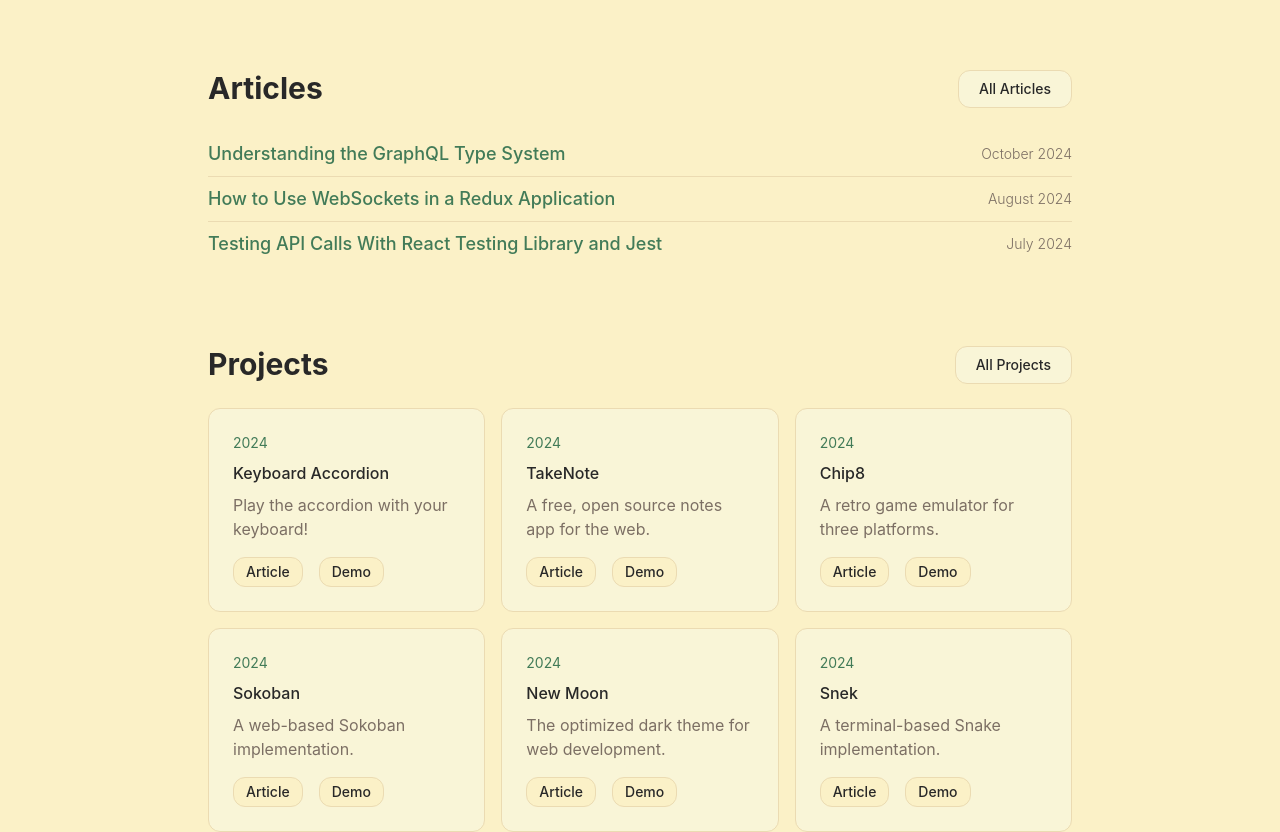
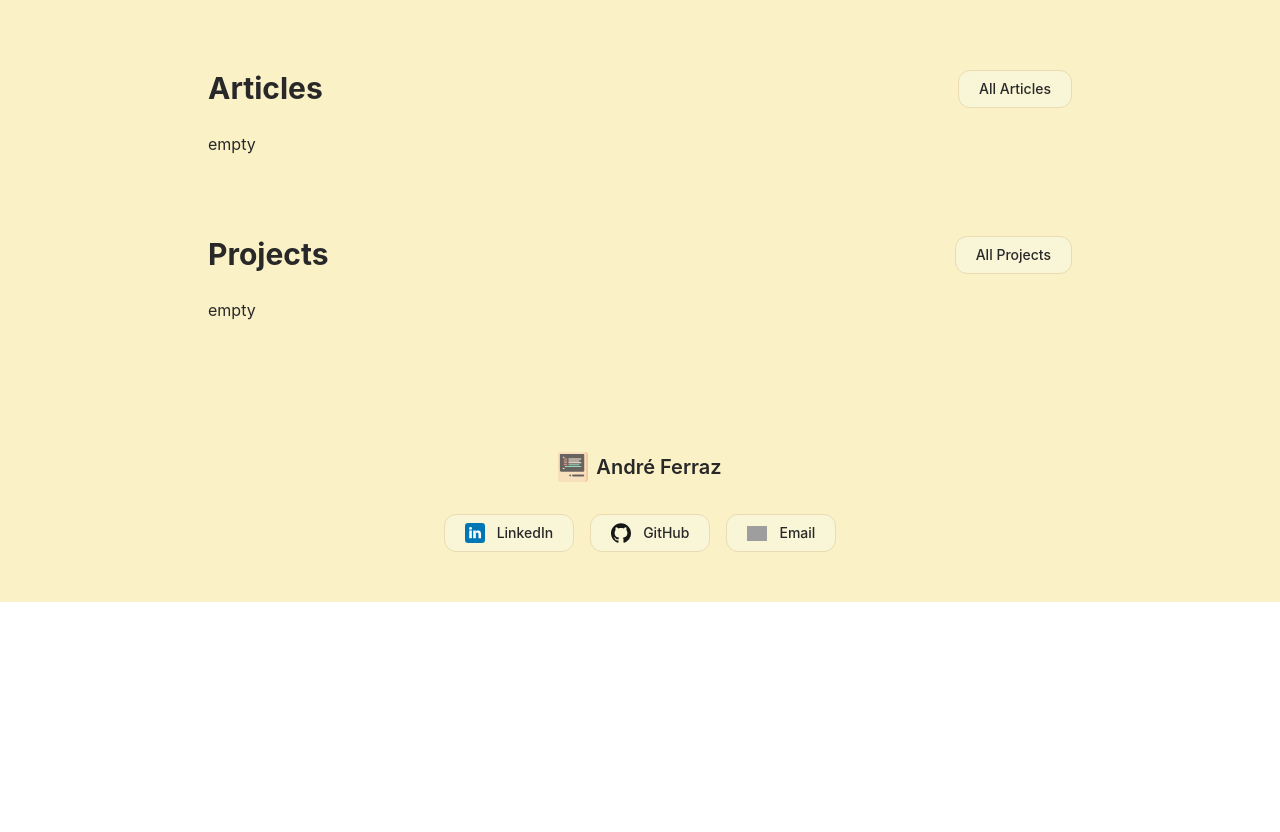
Before and after one commit to andreferrazz/andreferraz.com, a SvelteKit app: page / in a window 1280 px wide. Shown: the part 520-1352 px from the top of the page. After the commit the page ends 1122 px from the top, so only its background shows below. Built offline with nearby package versions, Linux system fonts and the light colour scheme; grey boxes are pictures that could not be loaded.

Commit message:
Handle empty content in home page

```diff
--- a/src/routes/+layout.svelte
+++ b/src/routes/+layout.svelte
@@ -3,8 +3,8 @@
 	let { children } = $props();
 </script>
 
-<div class="min-h-screen bg-gruvbox-bg0 font-display text-gruvbox-fg0">
-	<div class="fixed h-[50px] w-full border-b border-solid border-gruvbox-bg1 bg-gruvbox-bg0">
+<div class="bg-gruvbox-bg0 text-gruvbox-fg0 min-h-screen font-display">
+	<div class="border-gruvbox-bg1 bg-gruvbox-bg0 fixed h-[50px] w-full border-b border-solid">
 		<div class="container mx-auto flex h-[50px] max-w-4xl items-center justify-between px-4">
 			<a href="/" class="flex items-center gap-2">
 				<img src="code.svg" alt="GUI Terminal" class="w-[30px]" />
@@ -12,9 +12,9 @@
 			</a>
 
 			<div>
-				<a class="mx-1 px-2 sm:px-4 py-2 text-sm font-semibold rounded-xl border-solid border-gruvbox-bg1 active:border active:bg-gruvbox-bg0-hard1" href="/blog">Articles</a>
-				<a class="mx-1 px-2 sm:px-4 py-2 text-sm font-semibold rounded-xl border-solid border-gruvbox-bg1 active:border active:bg-gruvbox-bg0-hard1" href="/projects">Projects</a>
-				<a class="mx-1 px-2 sm:px-4 py-2 text-sm font-semibold rounded-xl border-solid border-gruvbox-bg1 active:border active:bg-gruvbox-bg0-hard1" href="/about">About Me</a>
+				<a class="border-gruvbox-bg1 active:bg-gruvbox-bg0-hard1 mx-1 rounded-xl border-solid px-2 py-2 text-sm font-semibold active:border sm:px-4" href="/blog">Articles</a>
+				<a class="border-gruvbox-bg1 active:bg-gruvbox-bg0-hard1 mx-1 rounded-xl border-solid px-2 py-2 text-sm font-semibold active:border sm:px-4" href="/projects">Projects</a>
+				<a class="border-gruvbox-bg1 active:bg-gruvbox-bg0-hard1 mx-1 rounded-xl border-solid px-2 py-2 text-sm font-semibold active:border sm:px-4" href="/about">About Me</a>
 			</div>
 		</div>
 	</div>
--- a/src/routes/+page.svelte
+++ b/src/routes/+page.svelte
@@ -2,35 +2,35 @@
 	import LinkButton from '$lib/components/link-button.svelte';
 	import SmallLinkButton from '$lib/components/small-link-button.svelte';
 
-	let articles = [
-		{ title: 'Understanding the GraphQL Type System', link: '/article1', date: '2024-10-01', textDate: 'October 2024' },
-		{ title: 'How to Use WebSockets in a Redux Application	', link: '/article2', date: '2024-08-01', textDate: 'August 2024' },
-		{ title: 'Testing API Calls With React Testing Library and Jest', link: '/article3', date: '2024-07-01', textDate: 'July 2024' }
+	let articles: any[] = [
+		// { title: 'Understanding the GraphQL Type System', link: '/article1', date: '2024-10-01', textDate: 'October 2024' },
+		// { title: 'How to Use WebSockets in a Redux Application', link: '/article2', date: '2024-08-01', textDate: 'August 2024' },
+		// { title: 'Testing API Calls With React Testing Library and Jest', link: '/article3', date: '2024-07-01', textDate: 'July 2024' }
 	];
 
-	let projects = [
-		{ title: 'Keyboard Accordion', description: 'Play the accordion with your keyboard!', year: 2024, article: '/', demo: '/', live: '/' },
-		{ title: 'TakeNote', description: 'A free, open source notes app for the web.', year: 2024, article: '/', demo: '/', live: '/' },
-		{ title: 'Chip8', description: 'A retro game emulator for three platforms.', year: 2024, article: '/', demo: '/', live: '/' },
-		{ title: 'Sokoban', description: 'A web-based Sokoban implementation.', year: 2024, article: '/', demo: '/', live: '/' },
-		{ title: 'New Moon', description: 'The optimized dark theme for web development.', year: 2024, article: '/', demo: '/', live: '/' },
-		{ title: 'Snek', description: 'A terminal-based Snake implementation.', year: 2024, article: '/', demo: '/', live: '/' },
-	]
+	let projects: any[] = [
+		// { title: 'Keyboard Accordion', description: 'Play the accordion with your keyboard!', year: 2024, article: '/', demo: '/', live: '/' },
+		// { title: 'TakeNote', description: 'A free, open source notes app for the web.', year: 2024, article: '/', demo: '/', live: '/' },
+		// { title: 'Chip8', description: 'A retro game emulator for three platforms.', year: 2024, article: '/', demo: '/', live: '/' },
+		// { title: 'Sokoban', description: 'A web-based Sokoban implementation.', year: 2024, article: '/', demo: '/', live: '/' },
+		// { title: 'New Moon', description: 'The optimized dark theme for web development.', year: 2024, article: '/', demo: '/', live: '/' },
+		// { title: 'Snek', description: 'A terminal-based Snake implementation.', year: 2024, article: '/', demo: '/', live: '/' }
+	];
 </script>
 
 <section class="flex h-full flex-col-reverse items-start gap-8 pb-[80px] pt-[100px] sm:flex-row sm:items-center sm:pb-[120px] sm:pt-[200px]">
 	<div class="sm:w-2/3">
 		<h1 class="text-4xl font-bold sm:text-5xl">Hey, I'm André</h1>
-		<p class="mt-8 sm:text-lg text-gruvbox-fg4">I'm a software engineer passionate about building scalable solutions and simplifying complex systems. Here, you can explore my technical insights, learn more about my journey, and check out projects and stories that shaped my career.</p>
+		<p class="text-gruvbox-fg4 mt-8 sm:text-lg">I'm a software engineer passionate about building scalable solutions and simplifying complex systems. Here, you can explore my technical insights, learn more about my journey, and check out projects and stories that shaped my career.</p>
 	</div>
 	<div class="w-[200px] sm:w-1/3">
 		<svg class="fill-accent" viewBox="0 0 479 467" xmlns="http://www.w3.org/2000/svg" xmlns:xlink="http://www.w3.org/1999/xlink">
 			<mask id="mask" style="mask-type: alpha">
-				<path d="M9.19024 145.964C34.0253 76.5814 114.865 54.7299 184.111 29.4823C245.804 6.98884 311.86 -14.9503 370.735 14.143C431.207 44.026 467.948 107.508 477.191 174.311C485.897 237.229 454.931 294.377 416.506 344.954C373.74 401.245 326.068 462.801 255.442 466.189C179.416 469.835 111.552 422.137 65.1576 361.805C17.4835 299.81 -17.1617 219.583 9.19024 145.964Z"/>
+				<path d="M9.19024 145.964C34.0253 76.5814 114.865 54.7299 184.111 29.4823C245.804 6.98884 311.86 -14.9503 370.735 14.143C431.207 44.026 467.948 107.508 477.191 174.311C485.897 237.229 454.931 294.377 416.506 344.954C373.74 401.245 326.068 462.801 255.442 466.189C179.416 469.835 111.552 422.137 65.1576 361.805C17.4835 299.81 -17.1617 219.583 9.19024 145.964Z" />
 			</mask>
 			<g mask="url(#mask)">
-				<path d="M9.19024 145.964C34.0253 76.5814 114.865 54.7299 184.111 29.4823C245.804 6.98884 311.86 -14.9503 370.735 14.143C431.207 44.026 467.948 107.508 477.191 174.311C485.897 237.229 454.931 294.377 416.506 344.954C373.74 401.245 326.068 462.801 255.442 466.189C179.416 469.835 111.552 422.137 65.1576 361.805C17.4835 299.81 -17.1617 219.583 9.19024 145.964Z"/>
-				<image href="profile.png"/>
+				<path d="M9.19024 145.964C34.0253 76.5814 114.865 54.7299 184.111 29.4823C245.804 6.98884 311.86 -14.9503 370.735 14.143C431.207 44.026 467.948 107.508 477.191 174.311C485.897 237.229 454.931 294.377 416.506 344.954C373.74 401.245 326.068 462.801 255.442 466.189C179.416 469.835 111.552 422.137 65.1576 361.805C17.4835 299.81 -17.1617 219.583 9.19024 145.964Z" />
+				<image href="profile.png" />
 			</g>
 		</svg>
 	</div>
@@ -42,12 +42,16 @@
 		<LinkButton text="All Articles" href="/blog" />
 	</div>
 	<div>
+		{#if articles?.length > 0}
 			{#each articles as article}
-			<a href={article.link} class="group flex items-center justify-between border-b border-solid border-gruvbox-bg1 py-2 last:border-none">
+				<a href={article.link} class="border-gruvbox-bg1 group flex items-center justify-between border-b border-solid py-2 last:border-none">
 					<div class="text-base font-medium text-accent decoration-accent decoration-2 group-hover:underline sm:text-lg">{article.title}</div>
-				<time datetime={article.date} class="hidden sm:block text-sm font-light text-gruvbox-fg4">{article.textDate}</time>
+					<time datetime={article.date} class="text-gruvbox-fg4 hidden text-sm font-light sm:block">{article.textDate}</time>
 				</a>
 			{/each}
+		{:else}
+			empty
+		{/if}
 	</div>
 </section>
 
@@ -57,17 +61,21 @@
 		<LinkButton text="All Projects" href="/projects" />
 	</div>
 	<div class="flex flex-col gap-6 md:grid md:grid-cols-3 md:gap-4">
+		{#if projects?.length > 0}
 			{#each projects as project}
-			<div class="p-4 border rounded-xl border-solid border-gruvbox-bg1 bg-gruvbox-bg0-hard1 md:p-6">
-				<div class="text-sm mb-2 text-accent">{project.year}</div>
+				<div class="border-gruvbox-bg1 bg-gruvbox-bg0-hard1 rounded-xl border border-solid p-4 md:p-6">
+					<div class="mb-2 text-sm text-accent">{project.year}</div>
 					<div class="mb-2 font-medium">{project.title}</div>
-				<div class="mb-4 text-gruvbox-fg4">{project.description}</div>
+					<div class="text-gruvbox-fg4 mb-4">{project.description}</div>
 					<div class="flex gap-4">
 						<SmallLinkButton text="Article" href={project.article} />
 						<SmallLinkButton text="Demo" href={project.demo} />
 					</div>
 				</div>
 			{/each}
+		{:else}
+			empty
+		{/if}
 	</div>
 </section>
 
```
Lines whose indentation alone changed are shown as unchanged.
